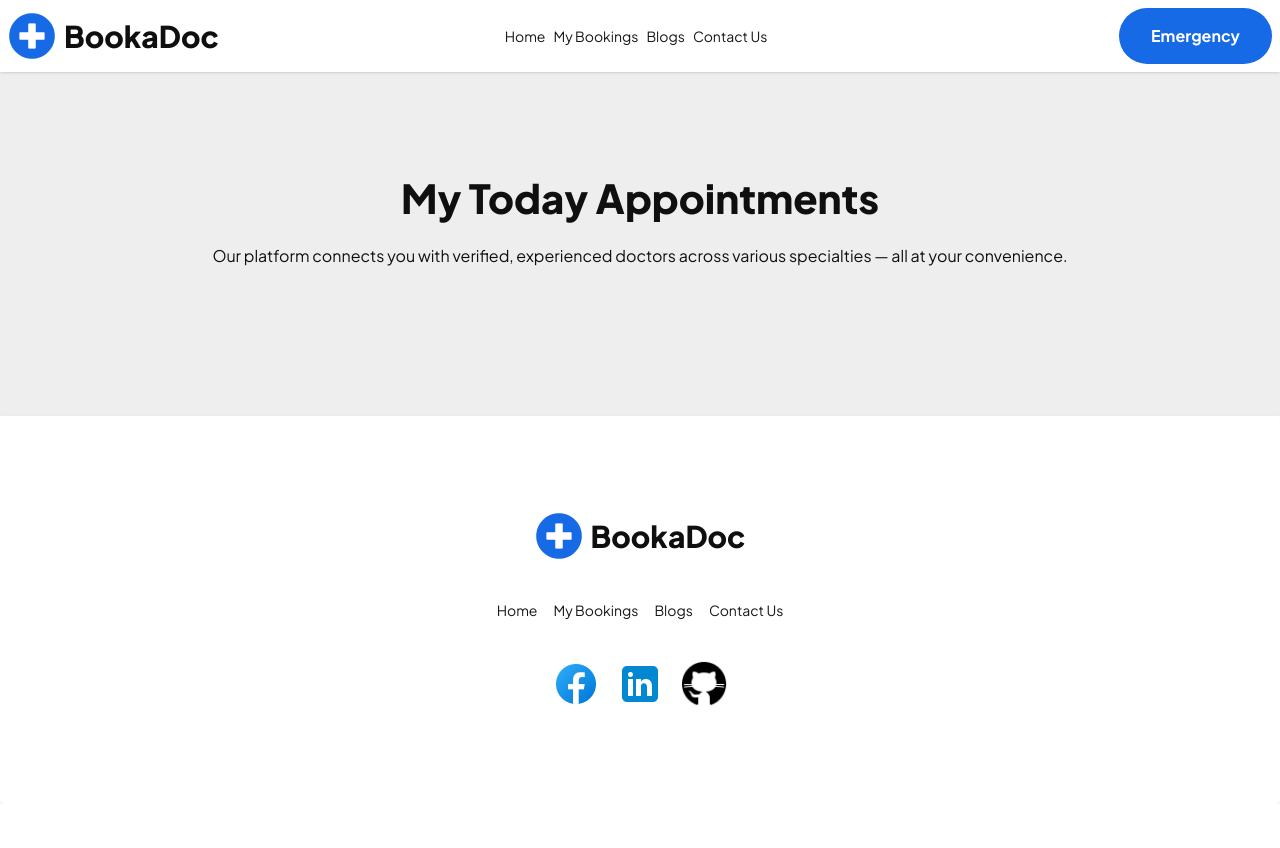
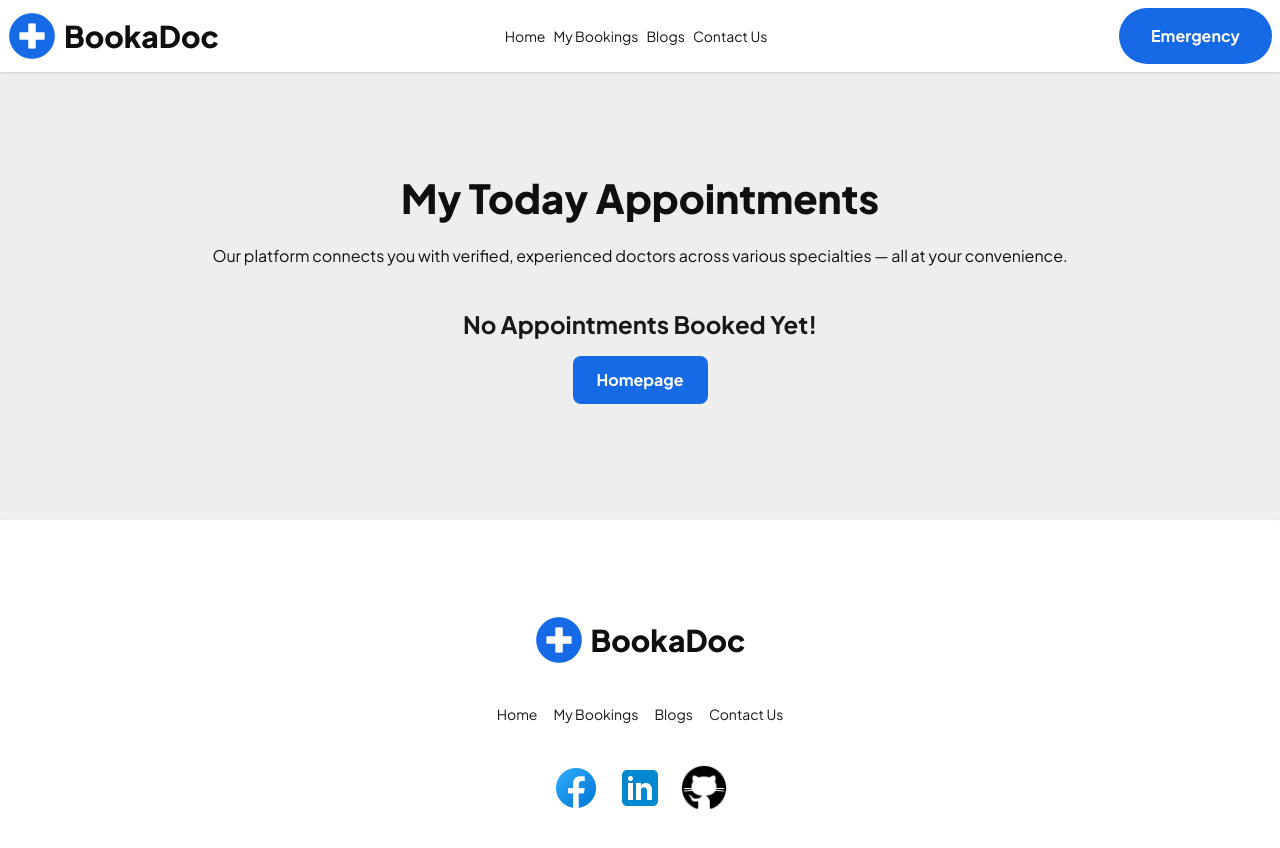
Before and after one commit to Al-Amin018555/BookaDoc, a React (Vite) app: page /appointments in a window 1280 px wide. Shown: the top 848 px of the page. Before the commit the page ends 804 px from the top, so only its background shows below. Built offline with nearby package versions, Linux system fonts and the light colour scheme.

Commit message:
routes set while booking doctor and there is no booked doctor

```diff
--- a/src/Pages/Appointments/Appointments.jsx
+++ b/src/Pages/Appointments/Appointments.jsx
@@ -1,5 +1,5 @@
 import { useEffect, useState } from "react";
-import { useLoaderData } from "react-router";
+import { Link, useLoaderData } from "react-router";
 import { getStoredAppointment } from "../../Utility/addToLS";
 import Appointment from "../../components/Appointment/Appointment";
 
@@ -10,10 +10,7 @@
 
     useEffect(() => {
         const storedAppointments = getStoredAppointment();
-
-
         const appoinments = allData.filter(appoinments => storedAppointments.includes(appoinments.id));
-
         setAllAppointments(appoinments);
 
     }, [])
@@ -27,8 +24,13 @@
 
             <div className="space-y-4 md:space-y-8 pb-12 md:pb-24">
                 {
-                    allAppointments.map((appoinment ,idx) => <Appointment key={idx} appoinment={appoinment}></Appointment>)
+                    allAppointments.length > 0 ? allAppointments.map((appoinment, idx) => <Appointment key={idx} appoinment={appoinment}></Appointment>) : <div className="mt-10 text-center">
+                    <p className="text-2xl font-bold">No Appointments Booked Yet!</p>
+                    <Link to='/'> <button className="mt-4 rounded-lg cursor-pointer py-3 px-6 text-white font-bold bg-[#176AE5]">Homepage</button> </Link>
+                    </div>
                 }
+
+
             </div>
         </div>
     );
--- a/src/Pages/DoctorDetails/DoctorDetails.jsx
+++ b/src/Pages/DoctorDetails/DoctorDetails.jsx
@@ -1,4 +1,4 @@
-import { useLoaderData, useParams } from "react-router";
+import { Link, useLoaderData, useParams } from "react-router";
 import regLogo from '../../assets/reg.png'
 import { PiWarningCircleThin } from "react-icons/pi";
 import { saveToAppointment } from "../../Utility/addToLS";
@@ -78,7 +78,7 @@
                     </div>
 
                     <div className="p-6 mt-4">
-                        <button onClick={() => saveToAppointment(id)} className="cursor-pointer py-3 b font-bold bg-[#176AE5] text-white md:text-[20px] rounded-[99px] w-full">Book Appointment Now</button>
+                        <Link to='/appointments'><button onClick={() => saveToAppointment(id,name)} className="cursor-pointer py-3 b font-bold bg-[#176AE5] text-white md:text-[20px] rounded-[99px] w-full">Book Appointment Now</button></Link>
 
                     </div>
 
--- a/src/Utility/addToLS.js
+++ b/src/Utility/addToLS.js
@@ -12,18 +12,18 @@
     return [];
 }
 
-const saveToAppointment = id =>{
+const saveToAppointment = (id,name) =>{
 
     const storedAppointment = getStoredAppointment();
 
     if(storedAppointment.includes(id)){
-        toast.error("Already booked an appointment with this doctor")
+        toast.error(`Already booked an apponitment with ${name}`)
     }
     else{
         storedAppointment.push(id);
         const storedAppointmentStr = JSON.stringify(storedAppointment);
         localStorage.setItem('appointment-list',storedAppointmentStr);
-        toast.success("Successfully stored into appointments")
+        toast.success(`Booked an appoint with ${name}`)
     }
 }
 
```
